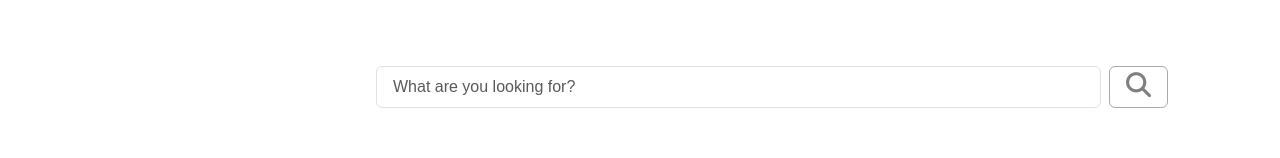
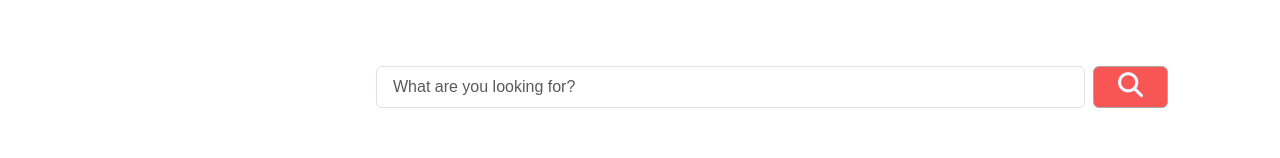
Before and after one commit to gabrielmartinezghioma/E-COMMERCE, a React (Vite) app: page /#/ in a window 1280 px wide. Shown: the part 180-338 px from the top of the page. Built offline with nearby package versions, Linux system fonts and the light colour scheme; no server answers; a web font is replaced by a local one.

Commit message:
advances

```diff
--- a/src/App.css
+++ b/src/App.css
@@ -350,12 +350,14 @@
 }
 
 .search-button {
-  margin-left: 0
+  margin-left: 0;
+  background-color: var(--secondary--color);
+  width: 80px;
 }
 
 .search-icon {
   font-size: 25px;
-  color: grey;
+  color: aliceblue;
 }
 
 .filtersPrice {
```
